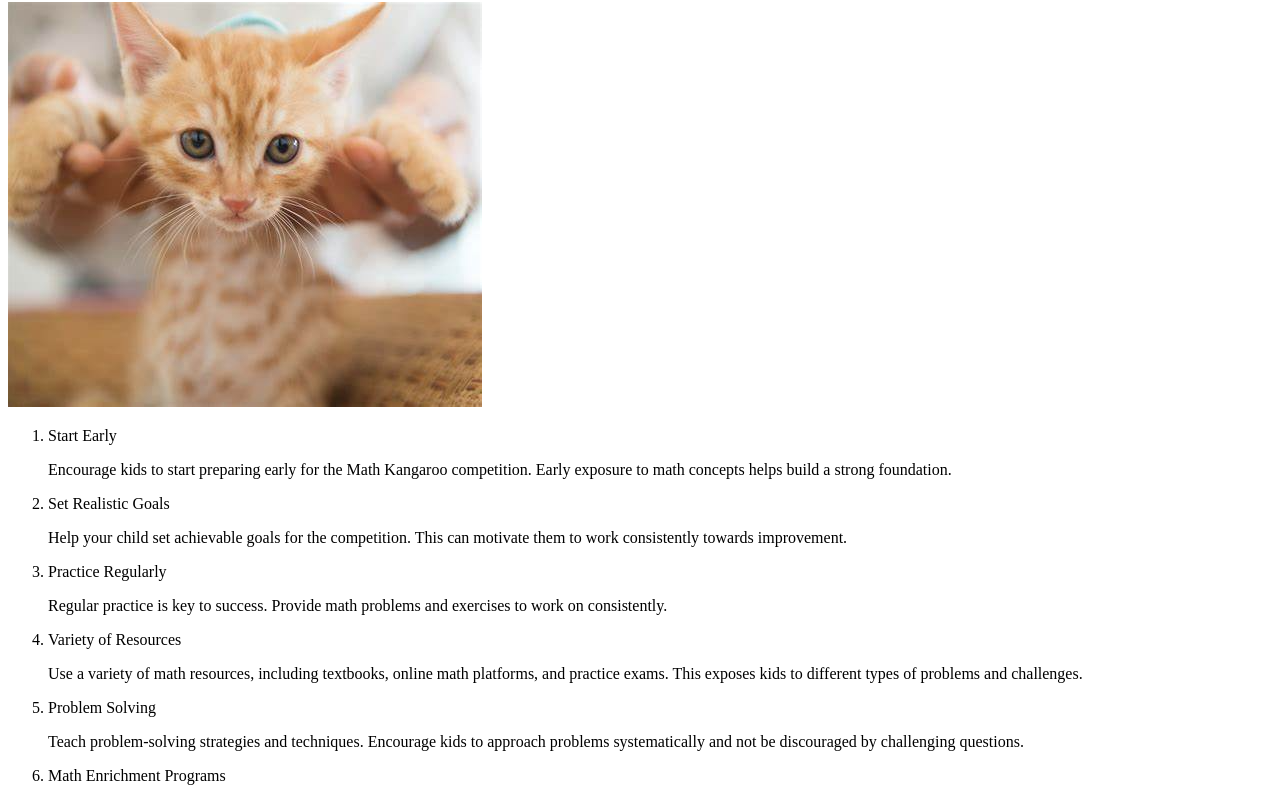
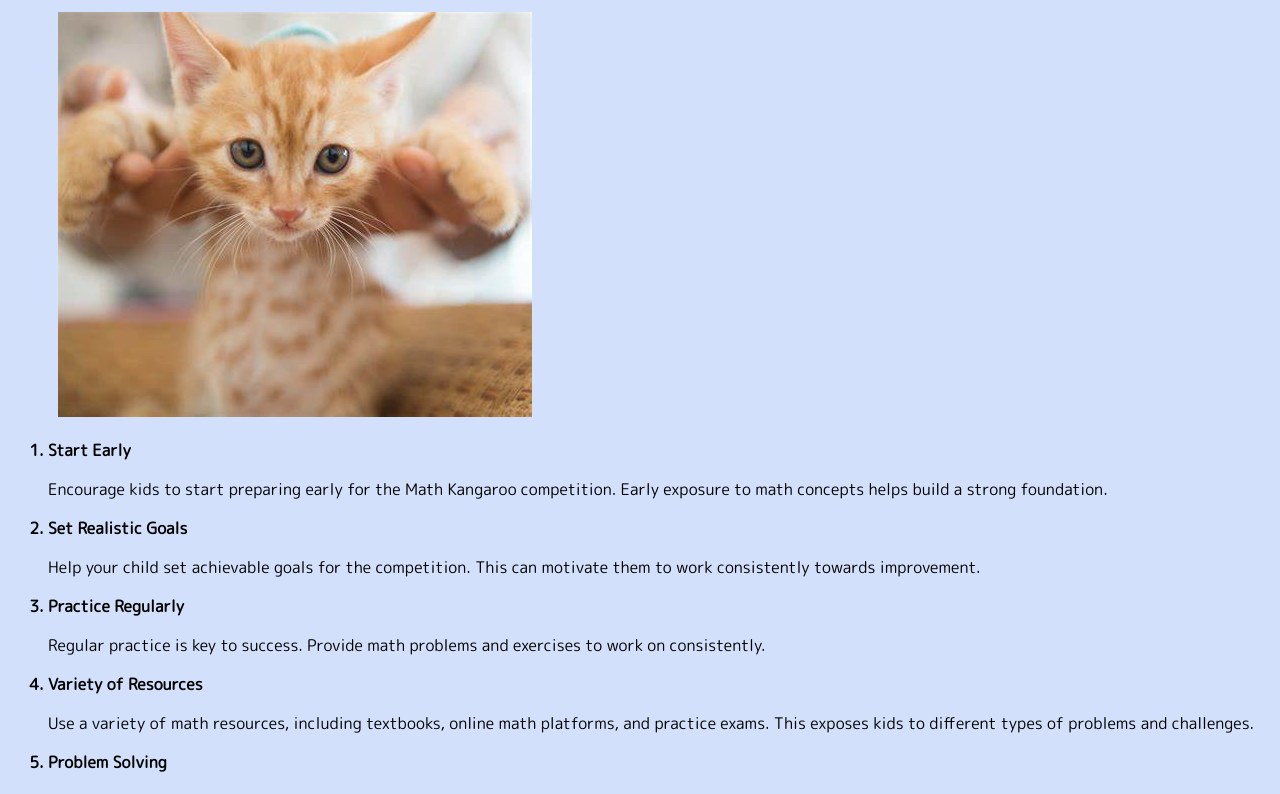
Before and after one commit to qinlinglin/math-kangaroo, a plain HTML site: page about.html in a window 1280 px wide. Shown: the part 78-872 px from the top of the page. Drawn offline with Linux system fonts and the light colour scheme; files whose address does not match are found by name.

Commit message:
Add files via upload

```diff
--- a/about.html
+++ b/about.html
@@ -4,10 +4,18 @@
   <meta charset="UTF-8">
   <meta name="viewport" content="width=device-width, initial-scale=1.0">
   <title>Math Kangaroo Tips</title>
-  <link rel="stylesheet" href="./style.css">
   <link rel="preconnect" href="https://fonts.googleapis.com">
   <link rel="preconnect" href="https://fonts.gstatic.com" crossorigin>
   <link href="https://fonts.googleapis.com/css2?family=M+PLUS+Rounded+1c&display=swap" rel="stylesheet">
+  <style>
+    body {
+    background-color: #d2e0fb;
+    font-family: 'M PLUS Rounded 1c', sans-serif;}
+    img {
+    margin-left: 50px;}
+    li {
+    font-weight: bolder;}
+  </style>
 </head>
 
 <body>
```
